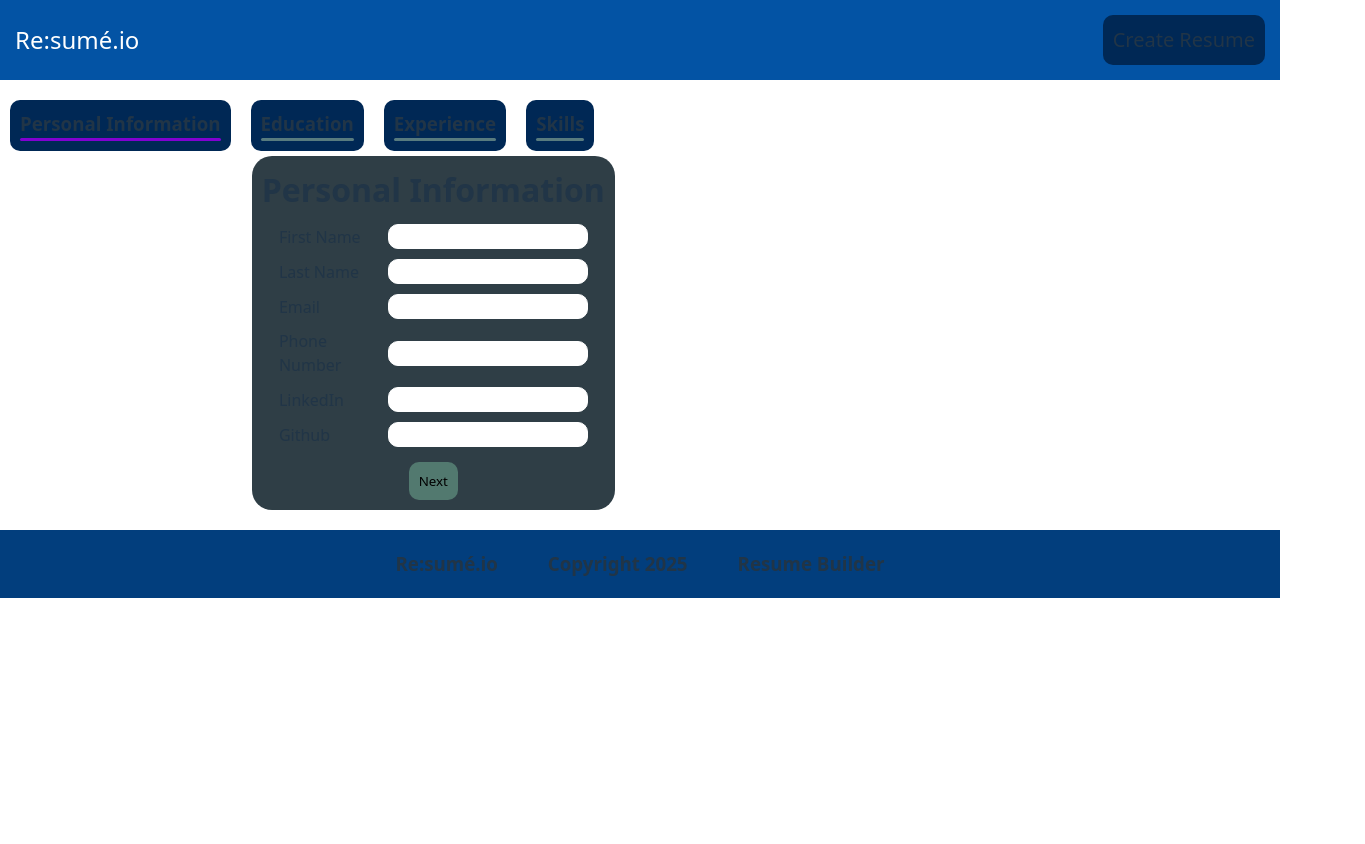
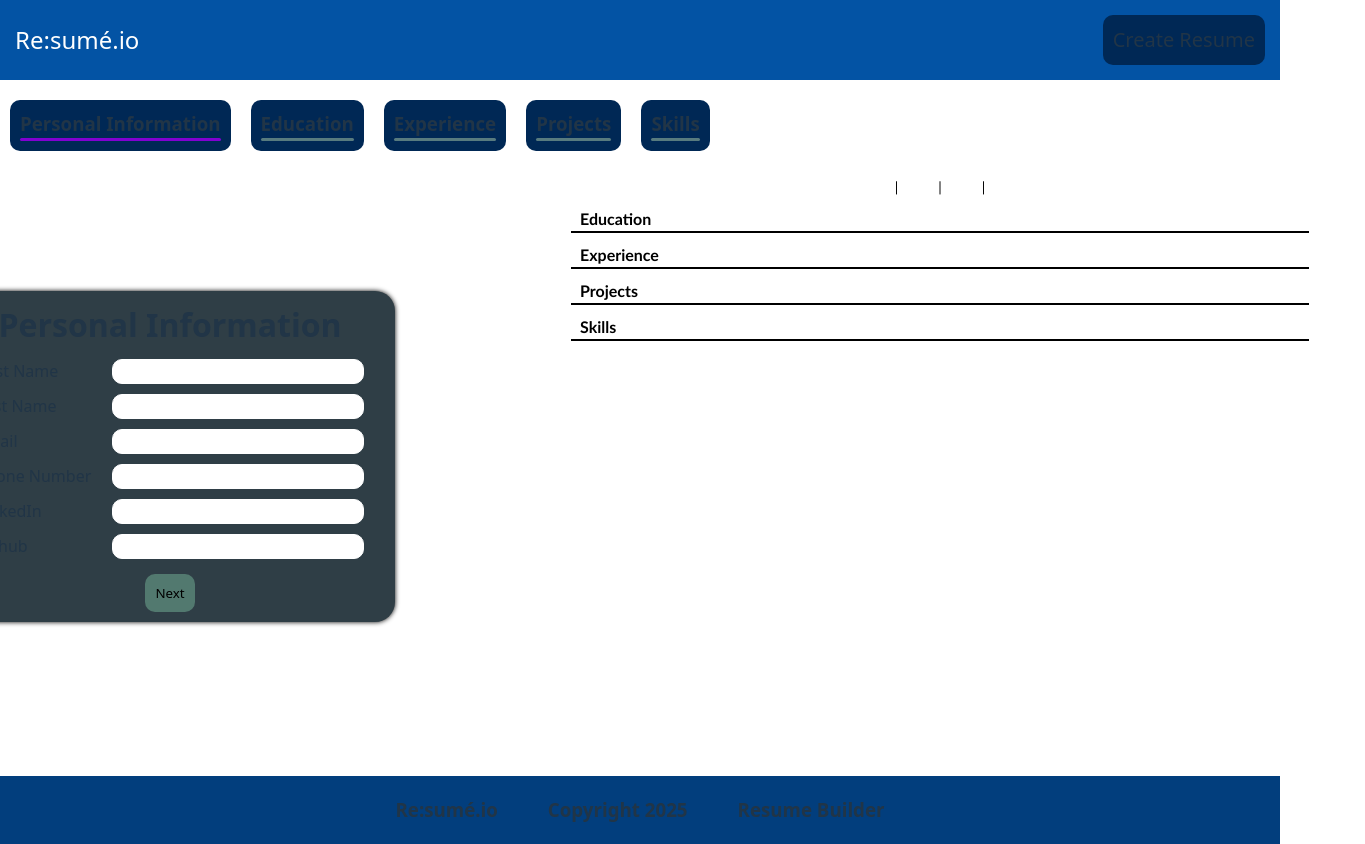
Before and after one commit to MartinGV10/Resume-Maker, a React (Vite) app: page /form in a window 1280 px wide. Shown: the whole page, 1365 px wide, since content can reach past the window. Before the commit the page ends 800 px from the top, so only its background shows below. Built offline with nearby package versions, Linux system fonts and the light colour scheme.

Commit message:
Personal info now appears on resume page

```diff
--- a/src/FormPersonal.jsx
+++ b/src/FormPersonal.jsx
@@ -1,31 +1,31 @@
-function FormPersonal() {
+function FormPersonal({ personalInfo, onChange }) {
     return (
         <>
             <div className="form-cont">
                 <h1>Personal Information</h1>
                 <div className="form-item">
                     <label htmlFor="">First Name</label>
-                    <input type="text" />
+                    <input type="text" value={personalInfo.firstName} onChange={((e)=> onChange('firstName', e.target.value))}/>
                 </div>
                 <div className="form-item">
                     <label htmlFor="">Last Name</label>
-                    <input type="text" />
+                    <input type="text" value={personalInfo.lastName} onChange={((e)=> onChange('lastName', e.target.value))}/>
                 </div>
                 <div className="form-item">
                     <label htmlFor="">Email</label>
-                    <input type="text" />
+                    <input type="text" value={personalInfo.email} onChange={((e)=> onChange('email', e.target.value))}/>
                 </div>
                 <div className="form-item">
                     <label htmlFor="">Phone Number</label>
-                    <input type="text" />
+                    <input type="text" value={personalInfo.phone} onChange={((e)=> onChange('phone', e.target.value))}/>
                 </div>
                 <div className="form-item">
                     <label htmlFor="">LinkedIn</label>
-                    <input type="text" />
+                    <input type="text" value={personalInfo.linkedin} onChange={((e)=> onChange('linkedin', e.target.value))}/>
                 </div>
                 <div className="form-item">
                     <label htmlFor="">Github</label>
-                    <input type="text" />
+                    <input type="text" value={personalInfo.github} onChange={((e)=> onChange('github', e.target.value))}/>
                 </div>
 
                 <button className="next">Next</button>
--- a/src/FormSetup.css
+++ b/src/FormSetup.css
@@ -45,6 +45,7 @@
     margin-left: 30px;
     padding: 10px;
     margin-bottom: 20px;
+    box-shadow: 0 0 5px black;
 }
 
 .form-item {
@@ -80,7 +81,17 @@
 
 .content {
     display: flex;
-    flex-direction: row;
     align-items: center;
-    justify-content: space-around;
+    justify-content: center;
+    width: 100%;
 }
+
+.setup-left {
+    flex: 0 0 600px;
+    /* max-width: 40%; */
+}
+
+.setup-right {
+    flex: 0 0 850px;
+    /* margin-right: 100px; */
+}
--- a/src/FormSetup.jsx
+++ b/src/FormSetup.jsx
@@ -1,8 +1,23 @@
 import './FormSetup.css'
 import FormPersonal from './FormPersonal'
 import { Link } from 'react-router-dom'
+import { useState } from 'react'
 import Page from './Page'
+
 function FormSetup() {
+    const [personalInfo, setPersonalInfo] = useState({
+        firstName: '',
+        lastName: '',
+        email: '',
+        phone: '',
+        linkedin: '',
+        github: '',
+    });
+
+    const handlePersonalChange = (field, value) => {
+        setPersonalInfo(prev => ({...prev, [field]: value}))
+    }
+
     return (
         <>
             {/* Section Headers */}
@@ -20,6 +35,10 @@ function FormSetup() {
                     <div className="indicator inactive"></div>
                 </div>
                 <div className="head">
+                    <h3 className="head-tit">Projects</h3>
+                    <div className="indicator inactive"></div>
+                </div>
+                <div className="head">
                     <h3 className="head-tit">Skills</h3>
                     <div className="indicator inactive"></div>
                 </div>
@@ -28,12 +47,12 @@ function FormSetup() {
             <div className="content">
                 {/* Form Content */}
                 <div className="setup-left">
-                    <FormPersonal />
+                    <FormPersonal personalInfo={personalInfo} onChange={handlePersonalChange}/>
                 </div>
 
                 {/* Page */}
                 <div className="setup-right">
-                    <Page />
+                    <Page personalInfo={personalInfo}/>
                 </div>
             </div>
         </>
--- a/src/Page.css
+++ b/src/Page.css
@@ -0,0 +1,52 @@
+.page-cont {
+    background-color: white;
+    /* max-width: 600px; */
+    min-width: 0;
+    color: black;
+    font-family: Calibri;
+    height: 600px;
+    margin-bottom: 20px;
+    border-radius: 10px;
+    padding: 15px;
+}
+
+.page-header {
+    display: flex;
+    flex-direction: column;
+    justify-content: center;
+    align-items: center;
+    gap: 5px;
+}
+
+.p-everything {
+    display: flex;
+    align-items: center;
+    justify-content: center;
+    gap: 20px;
+    width: 100%;
+    font-size: 14px;
+}
+
+.divider {
+    width: 90%;
+    background-color: black;
+    height: 2px;
+}
+
+.p-title {
+    display: flex;
+    justify-content: left;
+    /* background-color: red; */
+    align-items: center;
+    width: 80%;
+    margin: auto;
+    margin-left: 50px;
+    margin-top: 10px;
+    font-size: 16px;
+}
+
+.education, .experience, .projects, .skills {
+    display: flex;
+    flex-direction: column;
+    align-items: center;
+}
--- a/src/Page.jsx
+++ b/src/Page.jsx
@@ -1,5 +1,40 @@
-function Page() {
+import './Page.css'
 
+function Page({ personalInfo }) {
+    const {firstName, lastName, email, phone, linkedin, github} = personalInfo
+    return (
+        <>
+            <div className="page-cont">
+                <div className="page-header">
+                    <h1 className="p-name">
+                        {firstName} {lastName}
+                    </h1>
+                    <p className="p-everything">
+                        <p>{email}</p> |
+                        <p>{phone}</p> |
+                        <p>{linkedin}</p> |
+                        <p>{github}</p>
+                    </p>
+                </div>
+                <div className="education">
+                    <h2 className="p-title">Education</h2>
+                    <span className="divider"></span>
+                </div>
+                <div className="experience">
+                    <h2 className="p-title">Experience</h2>
+                    <span className="divider"></span>
+                </div>
+                <div className="projects">
+                    <h2 className="p-title">Projects</h2>
+                    <span className="divider"></span>
+                </div>
+                <div className="skills">
+                    <h2 className="p-title">Skills</h2>
+                    <span className="divider"></span>
+                </div>
+            </div>
+        </>
+    )
 }
 
 export default Page
```
